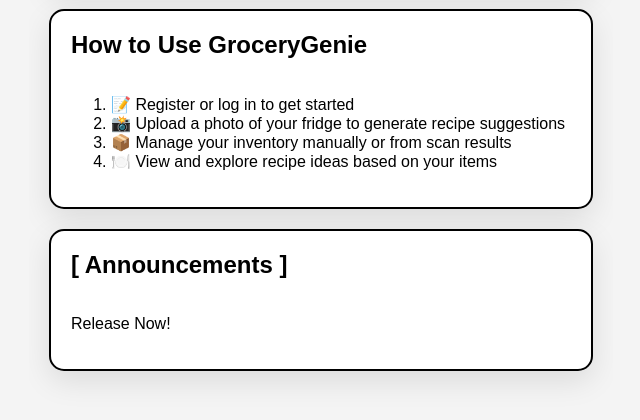
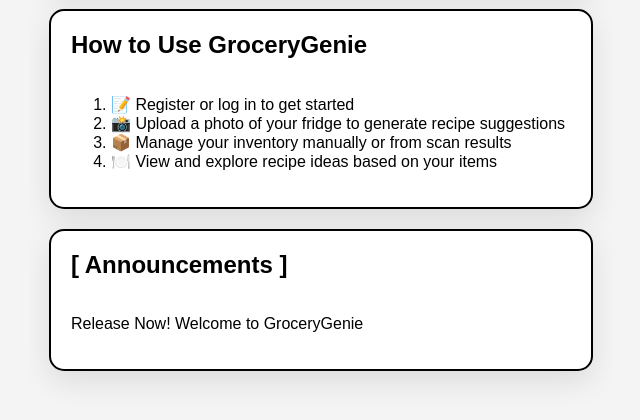
Before and after one commit to jasisboredsojoinedgithub/GroceryGenie, a Flask app: page / in a window 1280 px wide. Shown: the part 297-717 px from the top of the page, without its empty margins (319-959 px from the left). Run offline with Flask 3, Linux system fonts and the light colour scheme.

Commit message:
UI refine

```diff
--- a/GroceryGenie/frontend/templates/home.html
+++ b/GroceryGenie/frontend/templates/home.html
@@ -28,7 +28,7 @@
   <!-- Announcements Section -->
   <div class="card announcement-card">
     <h2>[ Announcements ]</h2>
-    <p>Release Now!</p>
+    <p>Release Now! Welcome to GroceryGenie</p>
     <!-- You can update this part anytime -->
   </div>
 </div>
```
